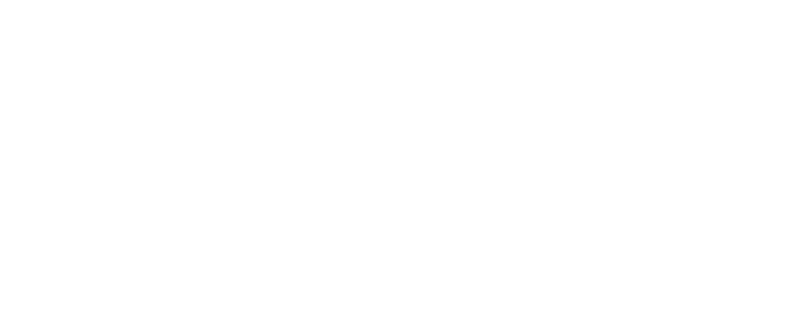
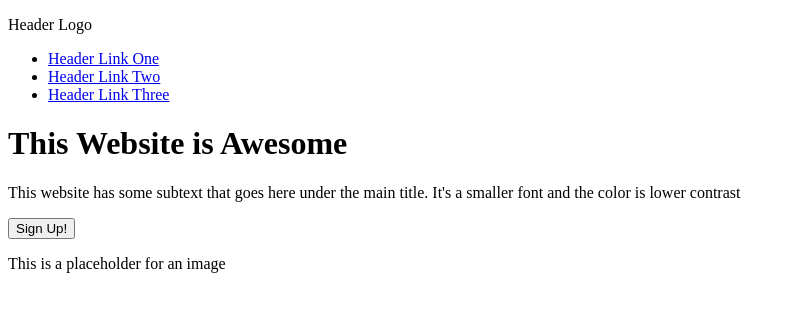
Before and after one commit to MrJgee/Odin-Landing-Page, a plain HTML site: page index.html in a window 1280 px wide. Shown: the whole page, without its empty margins (0-794 px from the left). Drawn offline with Linux system fonts and the light colour scheme.

Commit message:
Index.html updated

```diff
--- a/index.html
+++ b/index.html
@@ -10,5 +10,49 @@
 
 <body>
 
+  <div class = section_1>
+
+      <div class="Top_Bar">
+          <div class="Top_Bar_Left">
+            <p id="Header_Logo">Header Logo</p>
+          </div>
+          <div class="Top_Bar_Right">
+            <ul>
+              <li><a href="#">Header Link One</a></li>
+              <li><a href="#">Header Link Two</a></li>
+              <li><a href="#">Header Link Three</a></li>
+            </ul>
+          </div>
+      </div>
+
+      <div class="Hero_Section">
+        <div class = Hero_Right_Side>
+            <h1>This Website is Awesome</h1>
+            <p>This website has some subtext that goes here under the main title. It's a smaller font and the color is lower contrast</p>
+            <button>Sign Up!</button>
+          </div>
+        <div class=" Hero_Left_Side">
+          <p>This is a placeholder for an image</p>
+        </div>
+      </div>
+
+
+
+  </div>
+  </div>
+
+  <div class = section_2>
+
+  </div>
+
+  <div class = section_3>
+
+  </div>
+
+  <div class = section_4>
+
+  </div>
+
 </body>
+
 </html>
```
